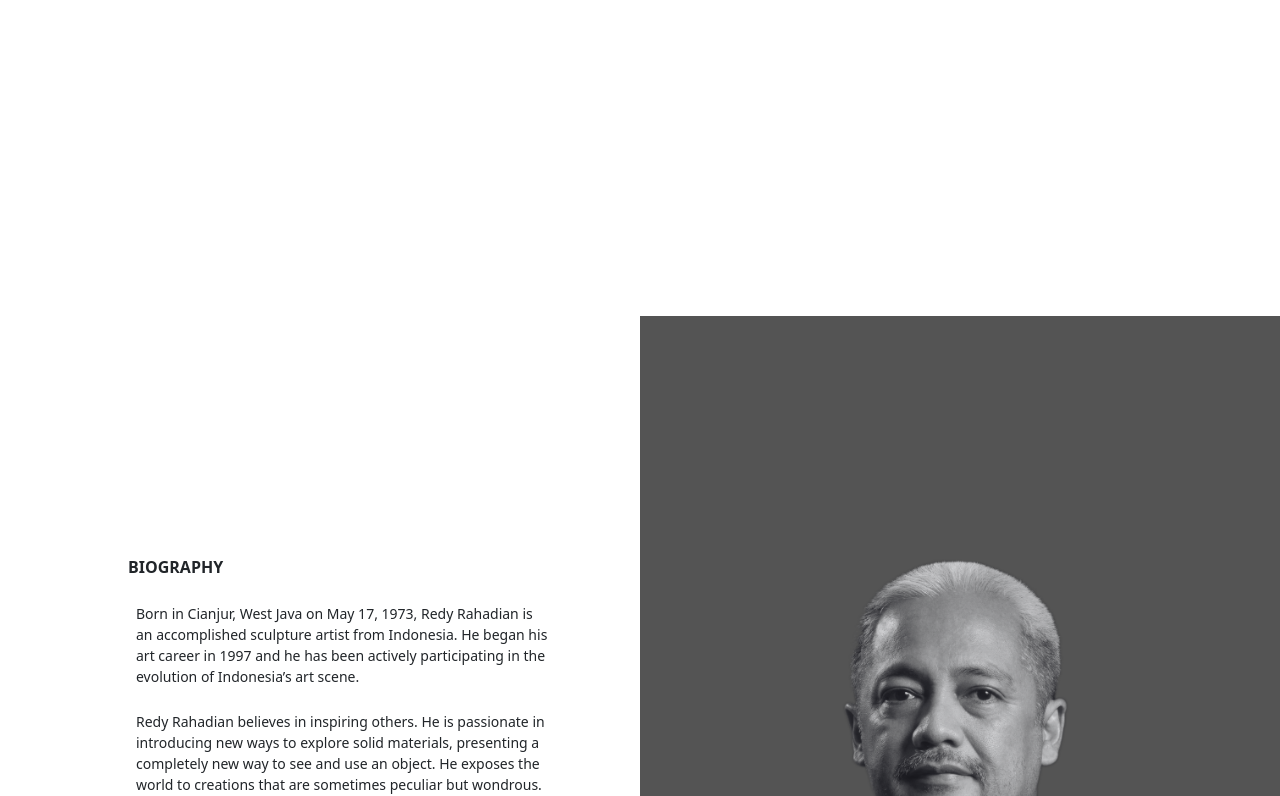
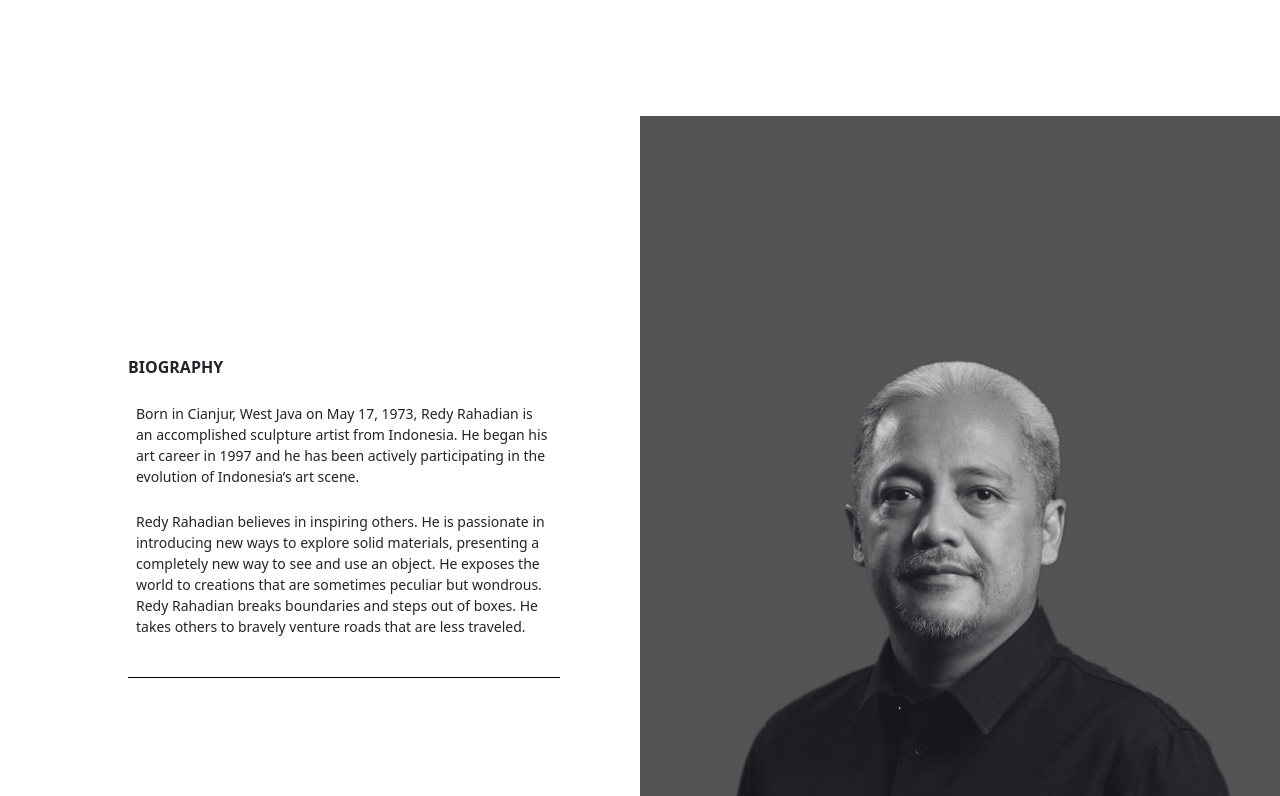
Before and after one commit to RicoGunawan12/redy-rahadian-porto, a React (Create React App) app: page / in a window 1280 px wide. Shown: the part 1724-2520 px from the top of the page. Built offline with nearby package versions, Linux system fonts and the light colour scheme.

Commit message:
Adjust: Adjust Margin

```diff
--- a/src/view/MainPage.jsx
+++ b/src/view/MainPage.jsx
@@ -90,7 +90,7 @@ function MainPage() {
             <IntroductionSection/>
         </div>
 
-        <div className='mt-[200px]'>
+        <div>
             <BiographySection/>
         </div>
         <div>
```
